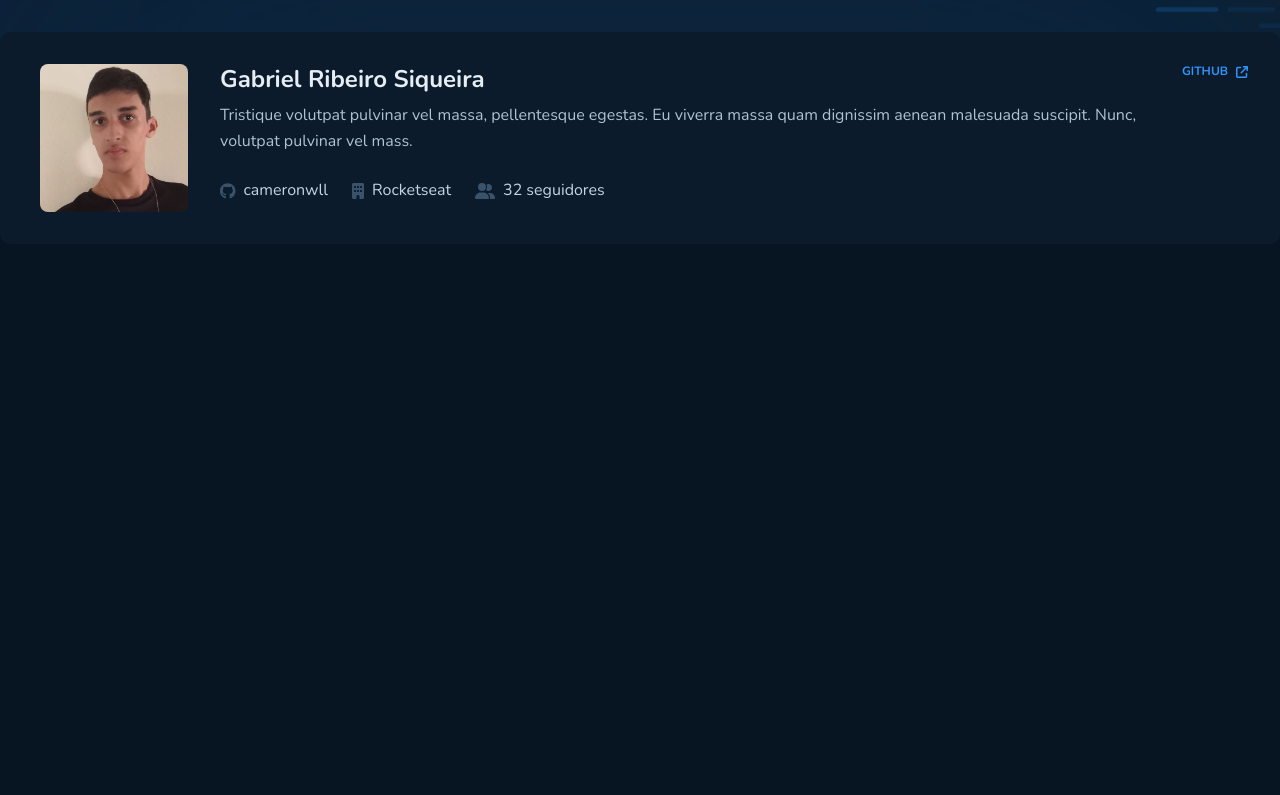
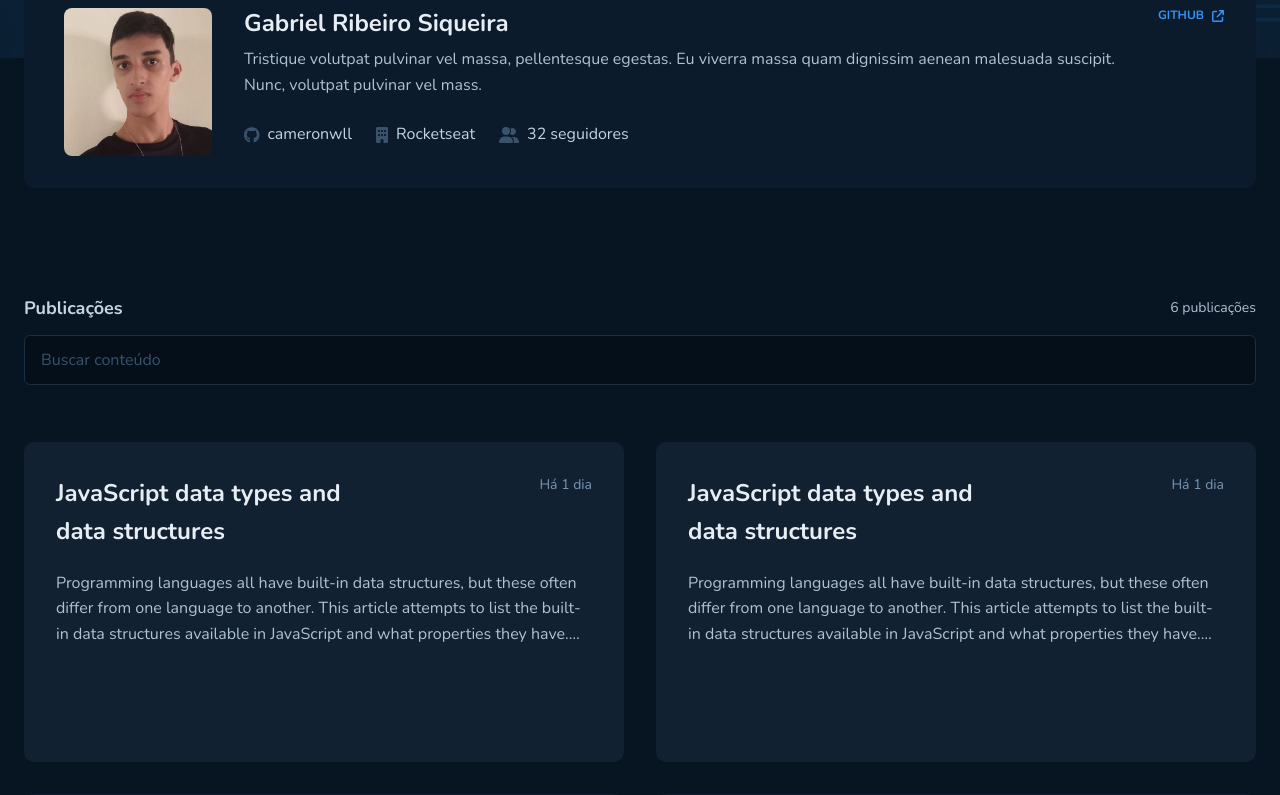
Before and after one commit to GabrielRSiqueira18/project-front_end-course-rocketseat-challange-github_blog, a React (Vite) app: page / in a window 1280 px wide. Shown: the part 302-1097 px from the top of the page. Before the commit the page ends 800 px from the top, so only its background shows below. Built offline with nearby package versions, Linux system fonts and the light colour scheme.

Commit message:
Laout fineshed

```diff
--- a/src/components/Header/style.ts
+++ b/src/components/Header/style.ts
@@ -3,6 +3,6 @@ import backgroundHeader from "../../assets/background-header.svg"
 
 export const HeaderContainer = styled.header`
   width: 100%;
-  height: 27.5rem;
-  background: url(${backgroundHeader}) center/cover no-repeat
+  height: 22.5rem;
+  background: url(${backgroundHeader}) center/cover no-repeat;
 `
--- a/src/pages/Home/components/ProfileCard/style.ts
+++ b/src/pages/Home/components/ProfileCard/style.ts
@@ -7,7 +7,6 @@ export const ProfileCardContainer = styled.div`
   display: flex;
   gap: 2rem;
   border-radius: 10px;
-
   transform: translateY(-50%);
 
   @media screen and (max-width: 1024px) {
--- /dev/null
+++ b/src/pages/Home/components/SingleGithubCardsIssues/index.tsx
@@ -0,0 +1,15 @@
+import { SingleGithubCardsIssuesContainer } from "./style";
+
+export function SingleGithubCardsIssues() {
+  return (
+    <SingleGithubCardsIssuesContainer>
+      <section>
+        <h2>JavaScript data types and data structures</h2>
+        <span>Há 1 dia</span>
+      </section>
+      <p>Programming languages all have built-in data structures, but these often differ from one language to another. This article attempts to list the built-in data structures available in JavaScript and what properties they have. These can be used to build other data structures. Wherever possible, comparisons with other languages are drawn.Programming languages all have built-in data structures, but these often differ from one language to another. This article attempts to list the built-in data structures available in JavaScript and what properties they have. These can be used to build other data structures. Wherever possible, comparisons with other languages are drawn.
+      Programming languages all have built-in data structures, but these often differ from one language to another. This article attempts to list the built-in data structures available in JavaScript and what properties they have. These can be used to build other data structures. Wherever possible, comparisons with other languages are drawn.
+      </p>
+    </SingleGithubCardsIssuesContainer>
+  )
+}
--- /dev/null
+++ b/src/pages/Home/components/SingleGithubCardsIssues/style.ts
@@ -0,0 +1,42 @@
+import { styled } from "styled-components";
+
+export const SingleGithubCardsIssuesContainer = styled.div`
+  width: 100%;
+  height: 20rem;
+  padding: 2rem;
+
+  background-color: ${props => props.theme["base-post"]};
+  border: 0;
+  border-radius: 10px;
+  cursor: pointer;
+
+  display: flex;
+  flex-direction: column;
+  gap: 1.25rem;
+
+  section {
+    display: flex;
+    justify-content: space-between;
+    flex-wrap: wrap;
+
+    h2 {
+      width: auto;
+      max-width: 18rem;
+      color: ${props => props.theme["base-title"]};
+    }
+
+    span {
+      color: ${props => props.theme["base-span"]};
+      font-size: 0.875rem;
+    }
+  }
+
+  p {
+    width: 100%;
+    display: -webkit-box;
+    -webkit-box-orient: vertical;
+    overflow: hidden;
+    text-overflow: ellipsis;
+    -webkit-line-clamp: 3;
+  }
+`
--- a/src/pages/Home/index.tsx
+++ b/src/pages/Home/index.tsx
@@ -1,10 +1,35 @@
 import { ProfileCard } from "./components/ProfileCard";
-import { HomeContainer } from "./styles";
+import { SingleGithubCardsIssues } from "./components/SingleGithubCardsIssues";
+import { Form, FormContainer, GithubCardsIssuesWrapper, HomeContainer, TitleContentWrapper } from "./styles";
 
 export function Home() {
   return (
     <HomeContainer>
       <ProfileCard />
+      <FormContainer>
+        <TitleContentWrapper>
+          <h2>Publicações</h2>
+          <p>6 publicações</p>
+        </TitleContentWrapper>
+        <Form>
+          <input type="text" placeholder="Buscar conteúdo" />
+        </Form>
+      </FormContainer>
+      <GithubCardsIssuesWrapper>
+        <SingleGithubCardsIssues/>
+        <SingleGithubCardsIssues/>
+        <SingleGithubCardsIssues/>
+        <SingleGithubCardsIssues/>
+        <SingleGithubCardsIssues/>
+        <SingleGithubCardsIssues/>
+        <SingleGithubCardsIssues/>
+        <SingleGithubCardsIssues/>
+        <SingleGithubCardsIssues/>
+        <SingleGithubCardsIssues/>
+        <SingleGithubCardsIssues/>
+        <SingleGithubCardsIssues/>
+        <SingleGithubCardsIssues/>
+      </GithubCardsIssuesWrapper>
     </HomeContainer>
   )
 }
--- a/src/pages/Home/styles.ts
+++ b/src/pages/Home/styles.ts
@@ -4,4 +4,65 @@ export const HomeContainer = styled.div`
   width: 100%;
   max-width: 1440px;
   margin: 0 auto;
+  padding: 1.5rem;
 `
+
+export const FormContainer = styled.div`
+  width: 100%;
+  height: 100px;
+  display: flex;
+  flex-direction: column;
+  gap: 0.75rem;
+`
+
+export const TitleContentWrapper = styled.div`
+  display: flex;
+  justify-content: space-between;
+  align-items: center;
+
+  h2 {
+    font-size: 1.125rem;
+    color: ${props => props.theme["base-subtitle"]};
+    font-weight: 700;
+  }
+
+  p {
+    font-size: 0.875rem;
+  }
+`
+
+export const Form = styled.form`
+  width: 100%;
+  display: flex;
+
+  input {
+    flex: 1;
+    height: 3.125rem;
+    padding: 12px 16px;
+
+    background-color: ${props => props.theme["base-input"]};
+    border: 1px solid ${props => props.theme["base-border"]};
+    border-radius: 6px;
+    color: ${props => props.theme["base-text"]};
+
+    &:focus {
+    outline: 0;
+    box-shadow: none !important;
+  }
+
+    &:focus {
+      border-color: ${props => props.theme["blue"]};
+    }
+  }
+`
+
+export const GithubCardsIssuesWrapper = styled.div`
+  display: grid;
+  grid-template-columns: repeat(2, 1fr);
+  gap: 2rem;
+  margin-top: 3rem;
+
+  @media screen and (max-width: 1024px) {
+    grid-template-columns: 1fr;
+  }
+`
```
